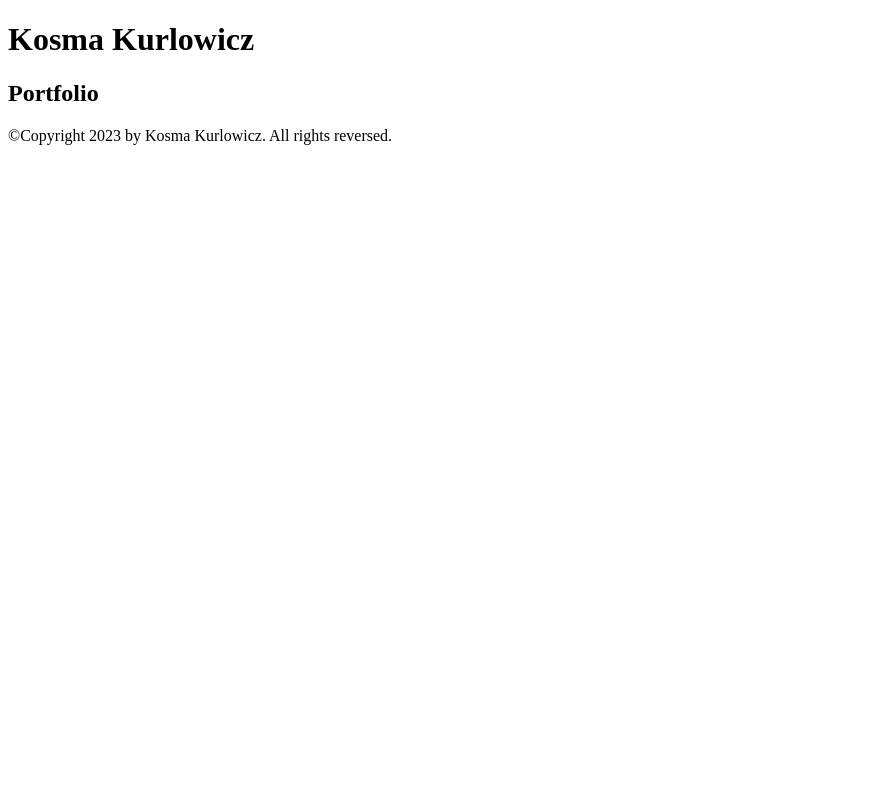
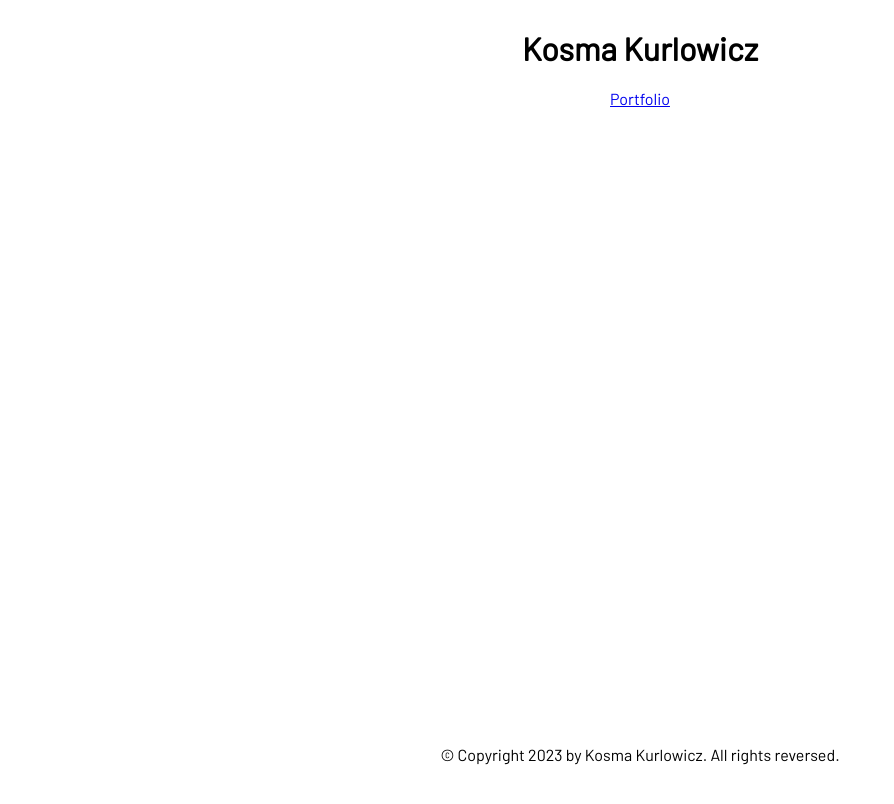
Before and after one commit to kosma-kurlowicz/kosma-kurlowicz.github.io, a plain HTML site: page index.html in a window 1280 px wide. Shown: the whole page, without its empty margins (0-894 px from the left). Drawn offline with Linux system fonts and the light colour scheme; a web font is replaced by a local one.

Commit message:
Adds style.css and basic styling.

```diff
--- /dev/null
+++ b/css/style.css
@@ -0,0 +1,26 @@
+* {
+box-sizing: border-box;
+scroll-behavior: smooth;
+}
+
+body {
+    font-family: 'Barlow';
+    min-height: 100vh;
+    display: flex;
+    flex-direction: column;
+    justify-content: flex-start;
+}
+
+header {
+    text-align: center;
+}
+
+main {
+    text-align: center;
+    min-height: 80vh;
+}
+
+footer {
+    text-align: center;
+    min-height: 20vh;
+}
--- a/index.html
+++ b/index.html
@@ -3,7 +3,8 @@
   <head>
     <meta charset="utf-8">
     <title>Kosma Kurlowicz</title>
-    <link href="https://fonts.googleapis.com/css?family=Open+Sans+Condensed:300%7CSonsie+One" rel="stylesheet" type="text/css">
+    <link href="https://fonts.googleapis.com/css?family=Barlow" rel="stylesheet" type="text/css">
+    <link href="./css/style.css" rel="stylesheet" type="text/css"
   </head>
   <body>
     <header>
@@ -11,11 +12,11 @@
     </header>
     <main>
       <article>
-        <h2>Portfolio</h2>
+        <a href="https://eager-mendeleev.185-243-11-31.plesk.page/work/" target="_blank">Portfolio</a>
       </article>
     </main>
     <footer>
-      <p>©Copyright 2023 by Kosma Kurlowicz. All rights reversed.</p>
+      <p>&copy; Copyright 2023 by Kosma Kurlowicz. All rights reversed.</p>
     </footer>
   </body>
 </html>
```
